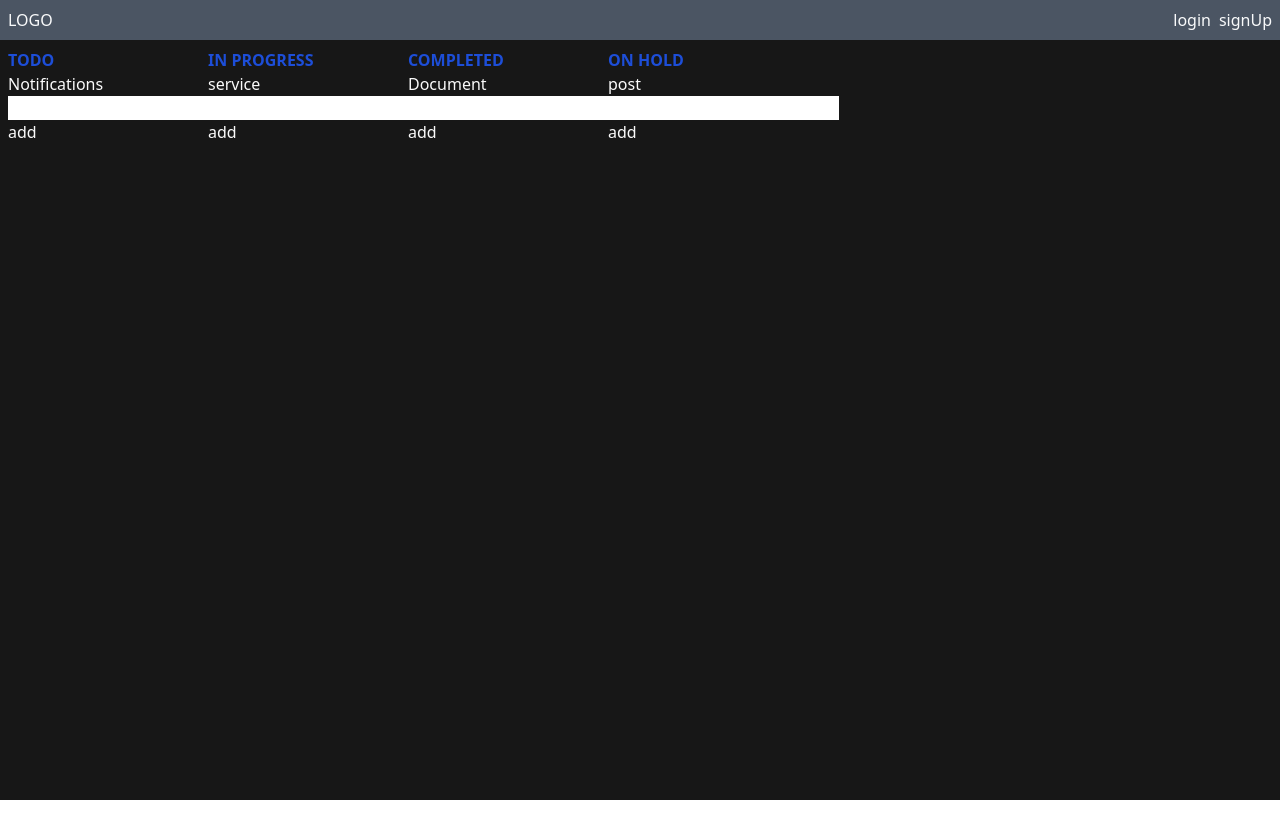
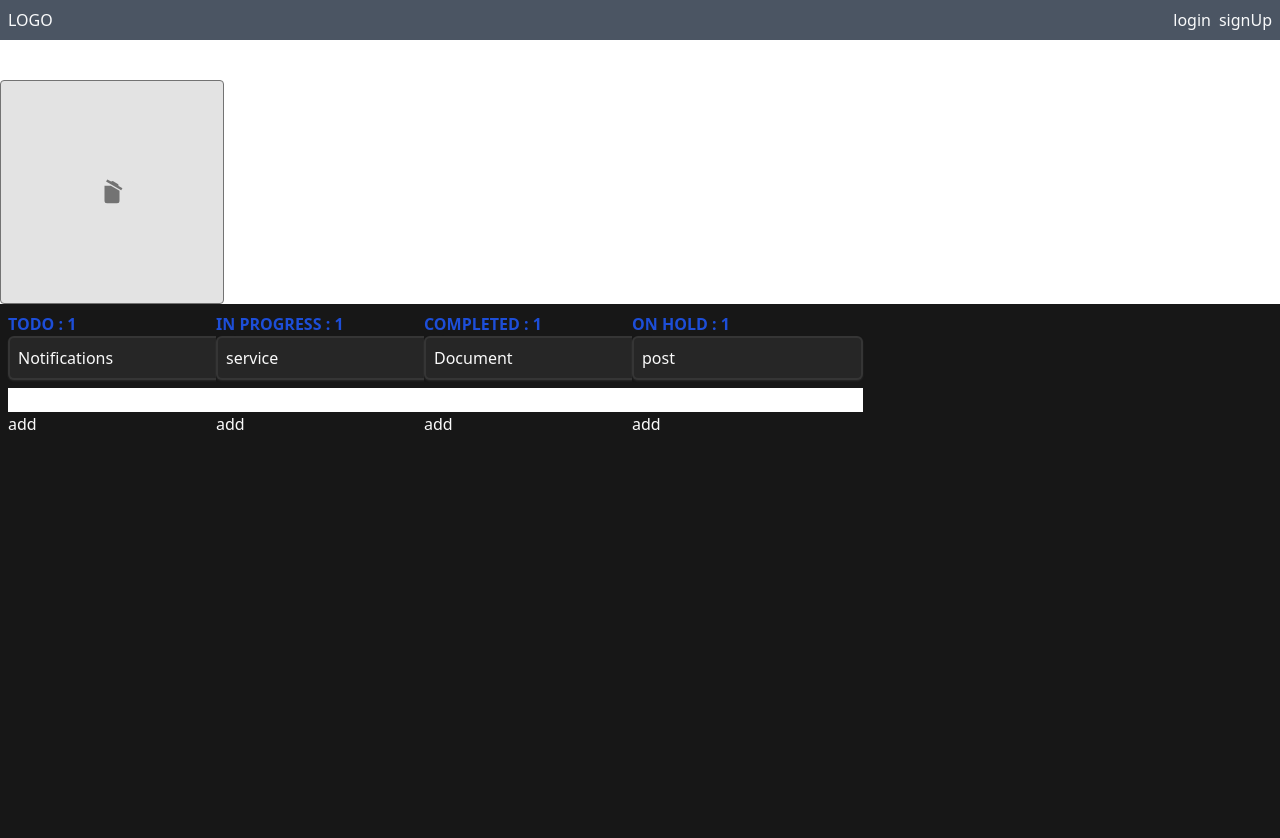
Before and after one commit to harshG775/notepad, a React (Vite) app in the folder react-vite-app/: page /notes in a window 1280 px wide. Shown: the top 838 px of the page. Before the commit the page ends 800 px from the top, so only its background shows below. Built offline with nearby package versions, Linux system fonts and the light colour scheme.

Commit message:
adding burnBarrel and onDragOver onDragLeave onDrop effect

```diff
--- a/react-vite-app/src/pages/notes/Notes.jsx
+++ b/react-vite-app/src/pages/notes/Notes.jsx
@@ -1,5 +1,6 @@
 import { useEffect, useState } from "react";
 import Column from "./components/Column";
+import BurnBarrel from "./components/BurnBarrel";
 
 const notesData = [
     {
@@ -36,9 +37,21 @@ export default function Notes() {
             ]
         })
     }
+    const handleDeleteCard = (newCard)=>{
+        setNotes((prev)=>{
+            return [
+                ...prev,
+                newCard
+            ]
+        })
+    }
 	return (
+        <>
+            <BurnBarrel
+                handleDeleteCard={handleDeleteCard}
+            />
             <ul className="min-h-[calc(100vh-40px)] overflow-x-auto bg-neutral-900  text-neutral-50
-            grid grid-cols-[repeat(4,200px)] gap2 p-2
+                grid grid-cols-[repeat(4,200px)] gap-2 p-2
             ">
                 <Column
                     notes={notes}
@@ -61,6 +74,7 @@ export default function Notes() {
                     handleAddCard={handleAddCard}
                 />
             </ul>
+        </>
 	);
 }
 
--- /dev/null
+++ b/react-vite-app/src/pages/notes/components/BurnBarrel.jsx
@@ -0,0 +1,35 @@
+import { useState } from "react";
+
+export default function BurnBarrel() {
+    // const { handleDeleteCard } = props
+    const [active, setActive] = useState(false);
+    const handleDragOver = (e) => {
+        e.preventDefault()
+        setActive(true)
+    }
+    const handleDragLeave = (e) => {
+        e.preventDefault()
+        setActive(false)
+    }
+    const handleDrop = (e) => {
+        e.preventDefault()
+        setActive(false)
+        // handleDeleteCard()
+    }
+    return (
+        <div
+            onDragOver={handleDragOver}
+            onDragLeave={handleDragLeave}
+            onDrop={handleDrop}
+            className={`mt-10 grid h-56 w-56 shrink-0 place-content-center rounded border text-3xl ${
+                active
+                    ? "border-red-800 bg-red-800/20 text-red-500"
+                    : "border-neutral-500 bg-neutral-500/20 text-neutral-500"
+            }`}
+        >
+            {active ? <svg className="animate-bounce" xmlns="http://www.w3.org/2000/svg" width="1em" height="1em" viewBox="0 0 24 24"><path fill="currentColor" d="M17.66 11.2c-.23-.3-.51-.56-.77-.82c-.67-.6-1.43-1.03-2.07-1.66C13.33 7.26 13 4.85 13.95 3c-.95.23-1.78.75-2.49 1.32c-2.59 2.08-3.61 5.75-2.39 8.9c.04.1.08.2.08.33c0 .22-.15.42-.35.5c-.23.1-.47.04-.66-.12a.58.58 0 0 1-.14-.17c-1.13-1.43-1.31-3.48-.55-5.12C5.78 10 4.87 12.3 5 14.47c.06.5.12 1 .29 1.5c.14.6.41 1.2.71 1.73c1.08 1.73 2.95 2.97 4.96 3.22c2.14.27 4.43-.12 6.07-1.6c1.83-1.66 2.47-4.32 1.53-6.6l-.13-.26c-.21-.46-.77-1.26-.77-1.26m-3.16 6.3c-.28.24-.74.5-1.1.6c-1.12.4-2.24-.16-2.9-.82c1.19-.28 1.9-1.16 2.11-2.05c.17-.8-.15-1.46-.28-2.23c-.12-.74-.1-1.37.17-2.06c.19.38.39.76.63 1.06c.77 1 1.98 1.44 2.24 2.8c.04.14.06.28.06.43c.03.82-.33 1.72-.93 2.27"/></svg>
+                    : <svg xmlns="http://www.w3.org/2000/svg" width="1em" height="1em" viewBox="0 0 24 24"><path fill="currentColor" d="m20.37 8.91l-1 1.73l-12.13-7l1-1.73l3.04 1.75l1.36-.37l4.33 2.5l.37 1.37zM6 19V7h5.07L18 11v8a2 2 0 0 1-2 2H8a2 2 0 0 1-2-2"/></svg>
+            }
+        </div>
+    );
+}
--- /dev/null
+++ b/react-vite-app/src/pages/notes/components/Card.jsx
@@ -0,0 +1,11 @@
+export default function Card(props) {
+    const { note } = props
+    return (
+        <li
+         className="cursor-grab p-2 border-2 border-neutral-500/20 bg-neutral-800 shadow-sm shadow-neutral-500/20 rounded-md"
+        draggable="true"
+        >
+            {note.title}
+        </li>
+    );
+}
--- a/react-vite-app/src/pages/notes/components/Column.jsx
+++ b/react-vite-app/src/pages/notes/components/Column.jsx
@@ -1,29 +1,40 @@
+import { useState } from "react";
 import AddCard from "./AddCard";
-
-function Card(props) {
-    const { note } = props
-    return (
-        <li>
-            {note.title}
-        </li>
-    );
-}
-
+import Card from "./Card";
 export default function Column(props) {
     const { notes,type,handleAddCard } = props;
+    const [active,setActive] = useState(false)
     const title = type.replace("-"," ")
     const filteredNotes = notes.filter((e)=>e.type===type)
+
+
+    const handleDragOver = (e) => {
+        e.preventDefault()
+        setActive(true)
+    }
+    const handleDragLeave = (e) => {
+        e.preventDefault()
+        setActive(false)
+    }
+    const handleDrop = (e) => {
+        e.preventDefault()
+        setActive(false)
+    }
     return (
-        <li>
-            <h2 className="uppercase whitespace-nowrap font-bold text-blue-700">{title}</h2>
-            <ul className="bg-neutral-900  text-neutral-50">
+        <li className={active?"bg-neutral-800/50":""}
+        onDragOver={handleDragOver}
+        onDragLeave={handleDragLeave}
+        onDrop={handleDrop}
+        >
+            <h2 className="uppercase whitespace-nowrap font-bold text-blue-700">{title} : {filteredNotes.length}</h2>
+            <ul className="bg-neutral-900  text-neutral-50 grid gap-2">
                 {filteredNotes.length > 0 &&
                     filteredNotes?.map((note)=>(
                         <Card key={note.id} note={note}/>
                     )
                 )}
+                <AddCard handleAddCard={handleAddCard} type={type}/>
             </ul>
-            <AddCard handleAddCard={handleAddCard} type={type}/>
         </li>
     );
 }
```
Lines whose indentation alone changed are shown as unchanged.
